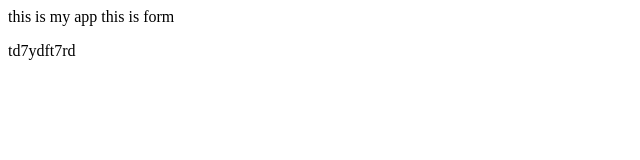
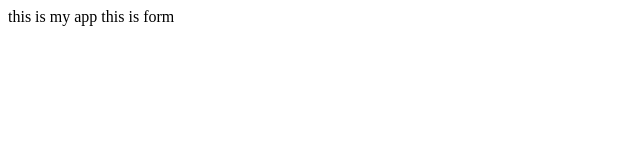
Before and after one commit to Nibha07/myappsample, a plain HTML site: page login.html in a window 1280 px wide. Shown: the full height of the page, 0-640 px from the left. Drawn offline with Linux system fonts and the light colour scheme.

Commit message:
Revert "last step"
This reverts commit 22955f7d9b1a3a7b4e1bca863cc17785d47b68f4.

```diff
--- a/login.html
+++ b/login.html
@@ -8,6 +8,5 @@
 <body>
     this is my app
     this is form
-    <p>td7ydft7rd</p>
 </body>
 </html>
```
